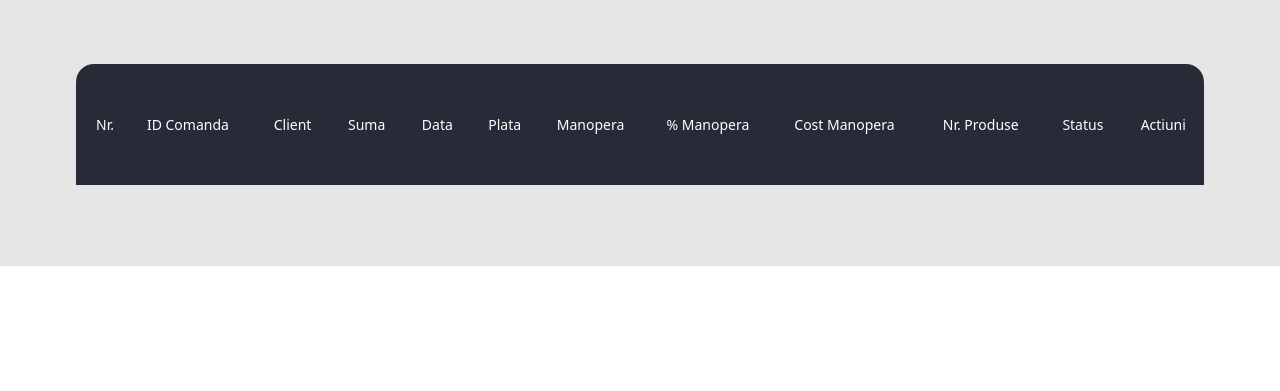
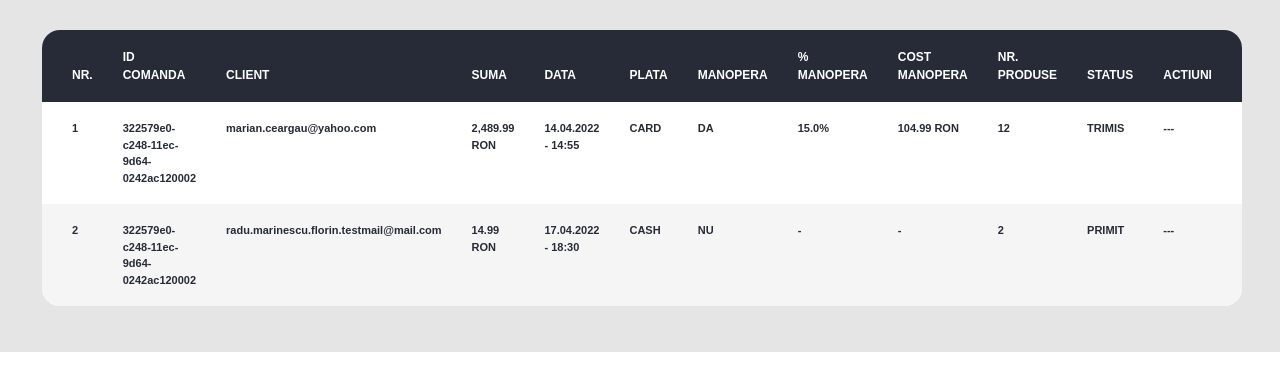
Before and after one commit to radu-florin-marinescu/assignment-web-technologies, a PHP site: page / in a window 1280 px wide. Shown: the top 391 px of the page. Run offline with PHP 8.4, Linux system fonts and the light colour scheme; lists and menus that the app fills with data are empty; some web fonts are replaced.

Commit message:
Finished styling tables.

```diff
--- a/index.php
+++ b/index.php
@@ -8,6 +8,7 @@
     <link href="styles/main.css" rel="stylesheet">
     <link href="styles/fonts.css" rel="stylesheet">
     <link href="styles/colors.css" rel="stylesheet">
+    <link href="styles/tables.css" rel="stylesheet">
     <link href="libraries/bootstrap/css/bootstrap.min.css" rel="stylesheet">
     <link href="libraries/font-awesome/css/font-awesome.min.css">
     <script src="libraries/jquery-3.6.0.min.js"></script>
@@ -21,7 +22,7 @@
     <div class="container-fluid">
         <div class="row m-t-30">
             <div class="table-responsive">
-                <table class="table table-style">
+                <table class="table table-borderless table-style">
                     <thead class="background-dark color-white">
                     <tr>
                         <th>Nr.</th>
@@ -38,6 +39,36 @@
                         <th>Actiuni</th>
                     </tr>
                     </thead>
+                    <tbody class="background-white color-dark">
+                    <tr>
+                        <td>1</td>
+                        <td>322579e0-c248-11ec-9d64-0242ac120002</td>
+                        <td>marian.ceargau@yahoo.com</td>
+                        <td>2,489.99 RON</td>
+                        <td>14.04.2022 - 14:55</td>
+                        <td>CARD</td>
+                        <td>DA</td>
+                        <td>15.0%</td>
+                        <td>104.99 RON</td>
+                        <td>12</td>
+                        <td>TRIMIS</td>
+                        <td>---</td>
+                    </tr>
+                    <tr class="background-light-grey">
+                        <td>2</td>
+                        <td>322579e0-c248-11ec-9d64-0242ac120002</td>
+                        <td>radu.marinescu.florin.testmail@mail.com</td>
+                        <td>14.99 RON</td>
+                        <td>17.04.2022 - 18:30</td>
+                        <td>CASH</td>
+                        <td>NU</td>
+                        <td>-</td>
+                        <td>-</td>
+                        <td>2</td>
+                        <td>PRIMIT</td>
+                        <td class="last">---</td>
+                    </tr>
+                    </tbody>
                 </table>
             </div>
         </div>
--- a/styles/colors.css
+++ b/styles/colors.css
@@ -1,3 +1,11 @@
+.background-white {
+    background: #FFFFFF;
+}
+
+.background-light-grey{
+    background: #F5F5F5;
+}
+
 .background-grey {
     background: #E5E5E5;
 }
@@ -9,3 +17,7 @@
 .color-white {
     color: #FFFFFF;
 }
+
+.color-dark {
+    color: #272B37;
+}
--- a/styles/main.css
+++ b/styles/main.css
@@ -1,6 +1,6 @@
 .body {
     font-family: "Raleway", sans-serif;
-    font-weight: 100;
+    font-weight: 700;
     font-size: 17px;
     line-height: 1.65;
     -webkit-font-smoothing: antialiased;
@@ -9,25 +9,5 @@
 
 .page-container {
     overflow: hidden;
-    padding: 8vh;
+    padding: 30px;
 }
-
-.table-style thead tr th {
-    font-size: 14px;
-    font-weight: 400;
-    text-transform: capitalize;
-    padding: 50px 5px 50px 20px;
-}
-
-.table-style thead tr th:first-child {
-    -webkit-border-top-left-radius: 18px;
-    -moz-border-radius-topleft: 18px;
-    border-top-left-radius: 18px;
-}
-
-.table-style thead tr th:last-child {
-    -webkit-border-top-right-radius: 18px;
-    -moz-border-radius-topright: 18px;
-    border-top-right-radius: 18px;
-
-}
--- /dev/null
+++ b/styles/tables.css
@@ -0,0 +1,49 @@
+/* Stilizare globala tabela.*/
+.table-style {
+    font-family: "Raleway", sans-serif;
+}
+
+/* Stilizare legenda tabela.*/
+.table-style thead tr th {
+    font-size: 12px;
+    text-transform: uppercase;
+    font-weight: 600;
+    padding: 18px 0 18px 30px;
+}
+
+/* Stilizare elemente din tabela.*/
+.table-style tbody tr td {
+    font-size: 11px;
+    font-family: "Raleway", sans-serif;
+    font-weight: 600;
+    padding: 18px 0 18px 30px;
+}
+
+/* Rotunjeste coltul din stanga-sus din legeda tabelei. Se incearca compatibilitate pe diferite browsers.*/
+.table-style thead tr th:first-child {
+    -webkit-border-top-left-radius: 18px;
+    -moz-border-radius-topleft: 18px;
+    border-top-left-radius: 18px;
+}
+
+/* Rotunjeste coltul din dreapta-sus din legeda tabelei. Se incearca compatibilitate pe diferite browsers.*/
+.table-style thead tr th:last-child {
+    -webkit-border-top-right-radius: 18px;
+    -moz-border-radius-topright: 18px;
+    border-top-right-radius: 18px;
+    padding-right: 30px;
+}
+
+/* Rotunjeste coltul din dreapta-jos pentru ultimul element din. Se incearca compatibilitate pe diferite browsers.*/
+.table-style tbody tr:last-child td:last-child {
+    -webkit-border-bottom-right-radius: 18px;
+    -moz-border-radius-bottomright: 18px;
+    border-bottom-right-radius: 18px;
+}
+
+/* Rotunjeste coltul din stanga-jos pentru ultimul element din. Se incearca compatibilitate pe diferite browsers.*/
+.table-style tbody tr:last-child td:first-child {
+    -webkit-border-bottom-left-radius: 18px;
+    -moz-border-radius-bottomleft: 18px;
+    border-bottom-left-radius: 18px;
+}
```
